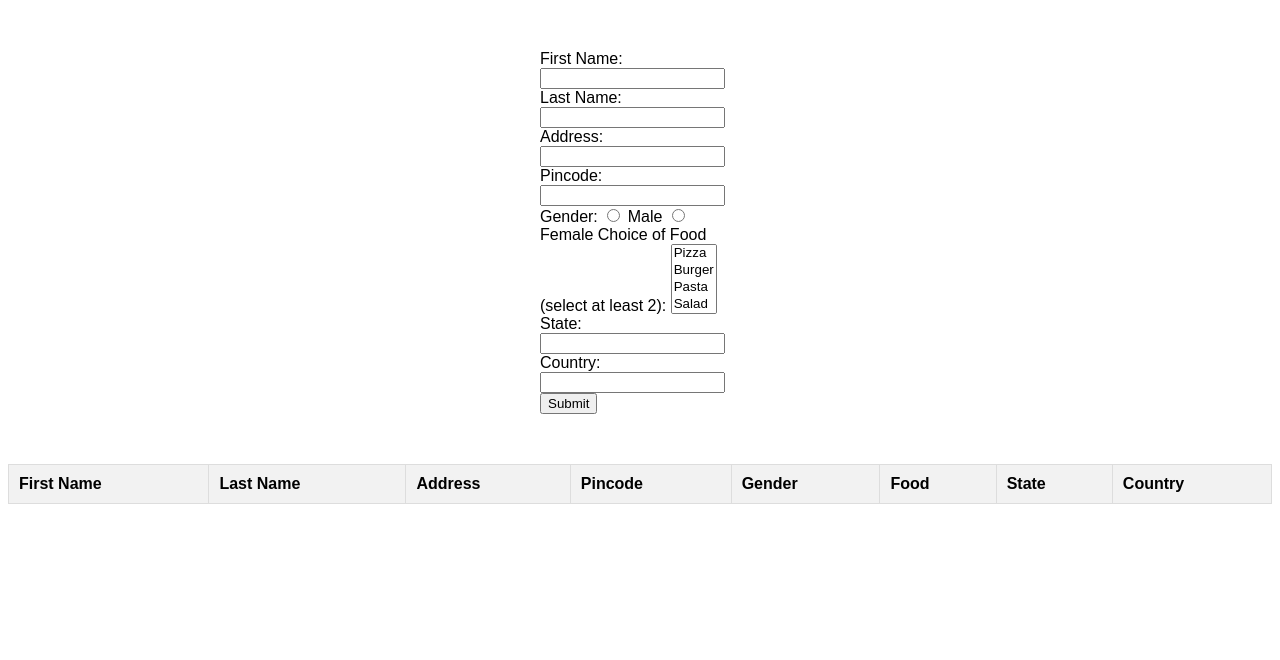
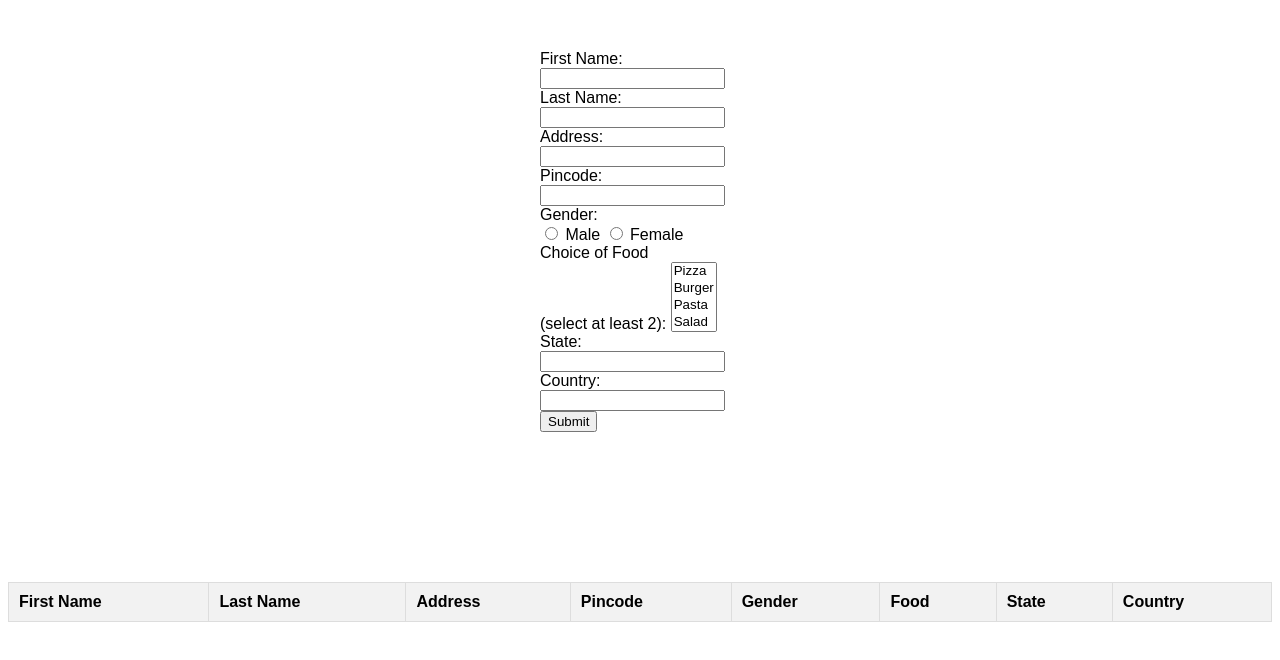
Before and after one commit to anbumani12/DOM-DAY-3-TASK-2, a plain HTML site: page index.html in a window 1280 px wide. Drawn offline with Linux system fonts and the light colour scheme.

Commit message:
html completed

```diff
--- a/index.html
+++ b/index.html
@@ -20,13 +20,13 @@
     <label for="pincode">Pincode:</label>
     <input type="text" id="pincode" name="pincode" required>
 
-    <label>Gender:</label>
+    <label>Gender:</label><br>
     <input type="radio" id="male" name="gender" value="male" required>
     <label for="male">Male</label>
     <input type="radio" id="female" name="gender" value="female" required>
-    <label for="female">Female</label>
+    <label for="female">Female</label><br>
 
-    <label for="food">Choice of Food (select at least 2):</label>
+    <label for="food">Choice of Food <br>(select at least 2):</label>
     <select id="food" name="food" multiple required>
       <option value="pizza">Pizza</option>
       <option value="burger">Burger</option>
--- a/style.css
+++ b/style.css
@@ -10,7 +10,7 @@ form {
 table {
   width: 100%;
   border-collapse: collapse;
-  margin-top: 20px;
+  margin-top: 150px;
 }
 
 table,
```
